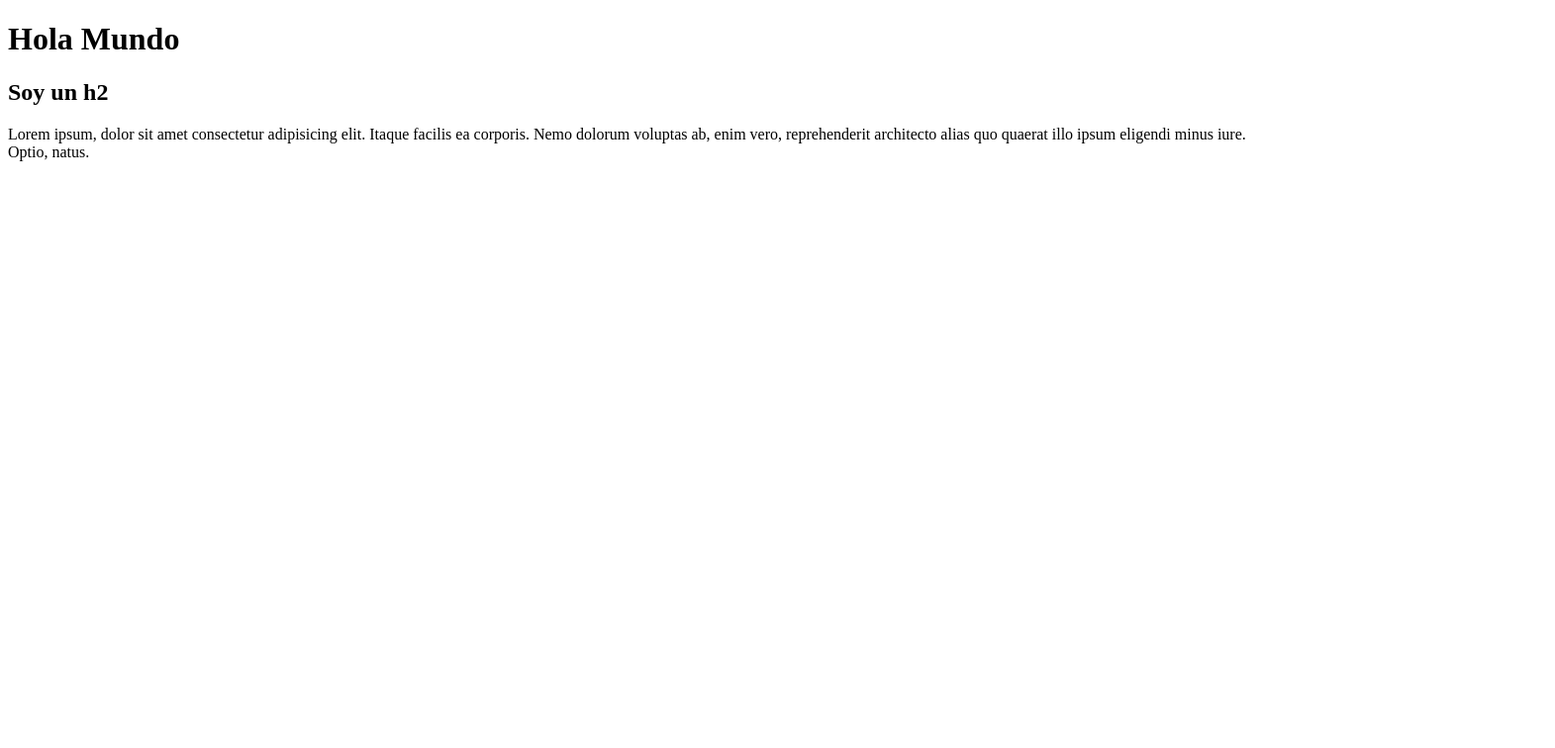
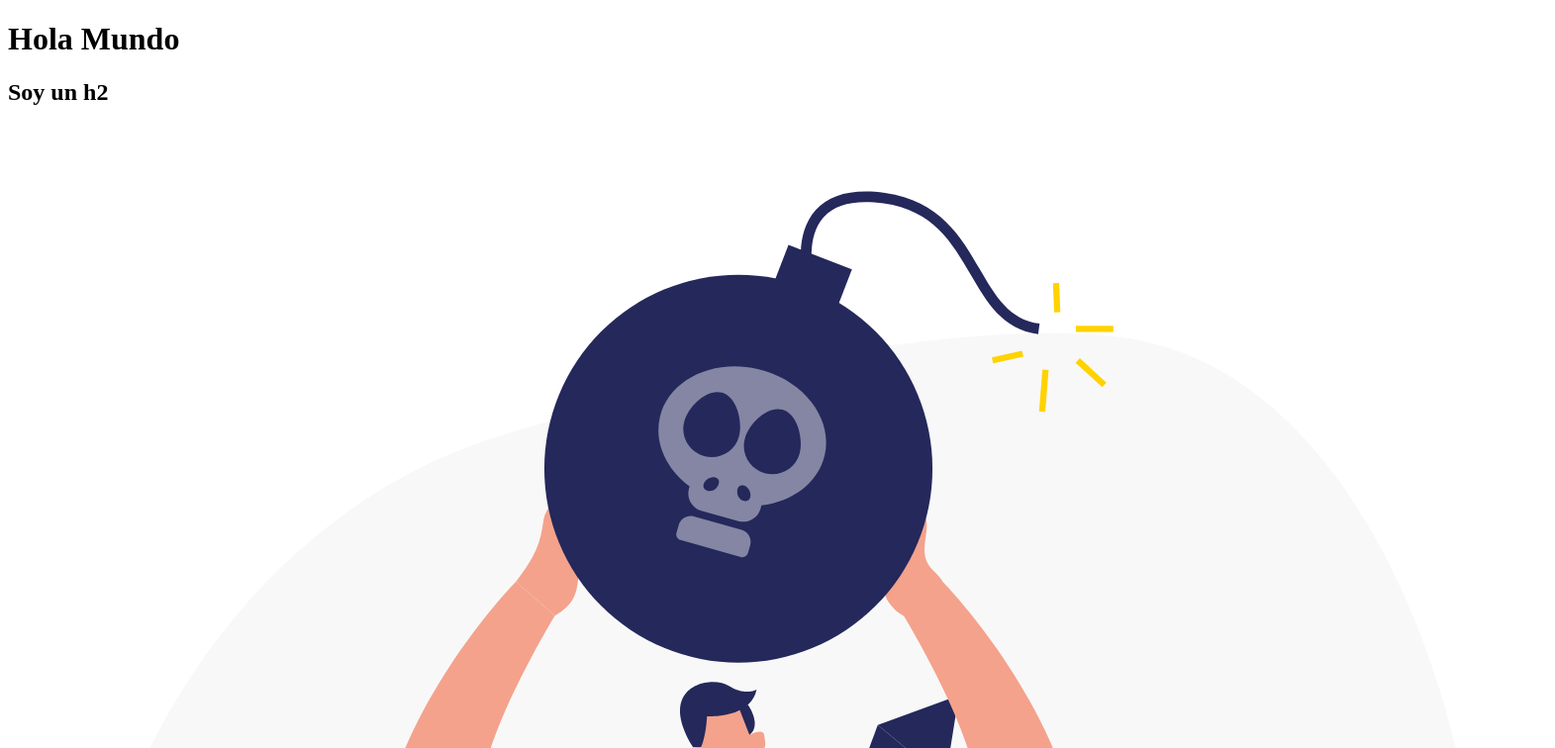
Before and after one commit to DaniSuarez115/Deisy, a plain HTML site: page index.html in a window 1280 px wide. Shown: the top 756 px of the page at 99% size, 1571 px wide, since content can reach past the window. Drawn offline with Linux system fonts and the light colour scheme.

Commit message:
Primer SOS

```diff
--- a/index.html
+++ b/index.html
@@ -8,6 +8,9 @@
 <body>
     <h1>Hola Mundo</h1>
     <h2>Soy un h2</h2>
+    <div class="card cardbody">
+        <img src="imagenes/bomb-36.png" alt="">
+    </div>
     <p>Lorem ipsum, dolor sit amet consectetur adipisicing elit. Itaque facilis ea corporis. Nemo dolorum voluptas ab, enim vero, reprehenderit architecto alias quo quaerat illo ipsum eligendi minus iure. Optio, natus.</p>
 </body>
 </html>
```
Also changed, not shown: imagenes/bomb-36.png (added).
